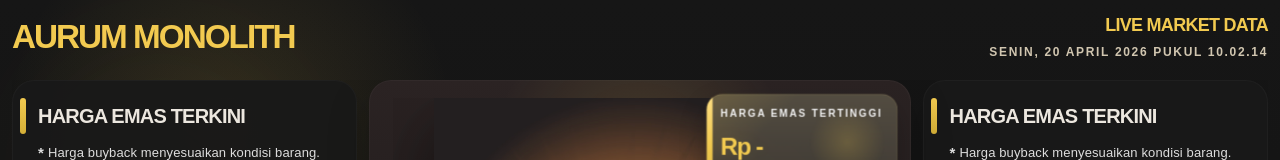
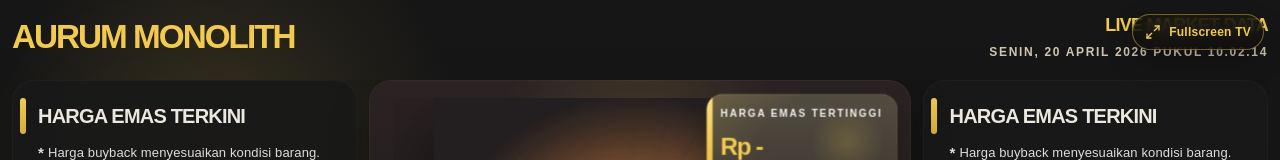
Before and after one commit to RND-Nagatech/display-harga, a React (Vite) app in the folder display-fe/: page /display in a window 1280 px wide. Shown: the top 160 px of the page. Built offline with nearby package versions, Linux system fonts and the light colour scheme; no server answers.

Commit message:
update ui display tv

```diff
--- a/display-fe/src/pages/DisplayTV.tsx
+++ b/display-fe/src/pages/DisplayTV.tsx
@@ -1,6 +1,6 @@
 import { useEffect, useMemo, useRef, useState } from "react";
 import { useQuery } from "@tanstack/react-query";
-import { Clock3, MessageCircle, Store } from "lucide-react";
+import { Clock3, Maximize2, MessageCircle, Store } from "lucide-react";
 import { getDisplay, type Category, type Media } from "@/lib/backend";
 import goldHeroImage from "@/assets/gold-tv-hero.png";
 import "./DisplayTVMonolith.css";
@@ -32,6 +32,7 @@
   const [pageIndex, setPageIndex] = useState(0);
   const [mediaIndex, setMediaIndex] = useState(0);
   const [isHeroMediaReady, setIsHeroMediaReady] = useState(false);
+  const [isFullscreen, setIsFullscreen] = useState(Boolean(document.fullscreenElement));
   const [driveFallbackIds, setDriveFallbackIds] = useState<Set<string>>(() => new Set());
   const videoRef = useRef<HTMLVideoElement | null>(null);
 
@@ -48,6 +49,23 @@
   useEffect(() => {
     document.body.classList.add("tv-monolith-active");
     return () => document.body.classList.remove("tv-monolith-active");
+  }, []);
+
+  useEffect(() => {
+    const syncFullscreenState = () => setIsFullscreen(Boolean(document.fullscreenElement));
+    const handleKeyDown = (event: KeyboardEvent) => {
+      if (event.key.toLowerCase() === "f") {
+        requestFullscreen();
+      }
+    };
+
+    document.addEventListener("fullscreenchange", syncFullscreenState);
+    window.addEventListener("keydown", handleKeyDown);
+
+    return () => {
+      document.removeEventListener("fullscreenchange", syncFullscreenState);
+      window.removeEventListener("keydown", handleKeyDown);
+    };
   }, []);
 
   useEffect(() => {
@@ -180,8 +198,22 @@
     setIsHeroMediaReady(false);
   };
 
+  const requestFullscreen = () => {
+    const target = document.documentElement;
+    if (!document.fullscreenElement && target.requestFullscreen) {
+      target.requestFullscreen().catch(() => undefined);
+    }
+  };
+
   return (
-    <div className="tv-monolith-screen">
+    <div className="tv-monolith-screen" onDoubleClick={requestFullscreen}>
+      {!isFullscreen ? (
+        <button type="button" className="tv-monolith-fullscreen-button" onClick={requestFullscreen}>
+          <Maximize2 className="h-4 w-4" />
+          Fullscreen TV
+        </button>
+      ) : null}
+
       <div className="tv-monolith-ambient tv-monolith-ambient-left" />
       <div className="tv-monolith-ambient tv-monolith-ambient-right" />
 
--- a/display-fe/src/pages/DisplayTVMonolith.css
+++ b/display-fe/src/pages/DisplayTVMonolith.css
@@ -63,6 +63,32 @@
 
 .tv-monolith-screen * {
   box-sizing: border-box;
+}
+
+.tv-monolith-fullscreen-button {
+  position: fixed;
+  top: 14px;
+  right: 16px;
+  z-index: 50;
+  display: inline-flex;
+  align-items: center;
+  gap: 8px;
+  padding: 8px 12px;
+  border: 1px solid rgba(242, 202, 80, 0.42);
+  border-radius: 999px;
+  background: rgba(12, 12, 12, 0.72);
+  color: var(--tv-gold);
+  font-size: 12px;
+  font-weight: 800;
+  letter-spacing: 0.02em;
+  cursor: pointer;
+  box-shadow: 0 12px 26px rgba(0, 0, 0, 0.28);
+  backdrop-filter: blur(10px);
+  transition: transform 180ms ease, opacity 180ms ease;
+}
+
+.tv-monolith-fullscreen-button:hover {
+  transform: translateY(-1px);
 }
 
 /*
```
